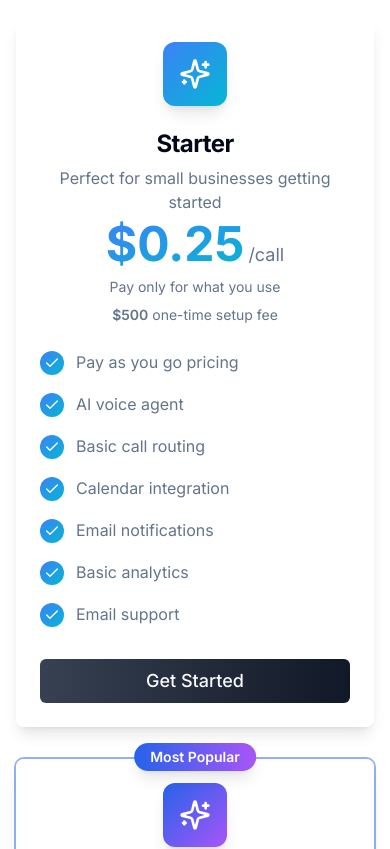
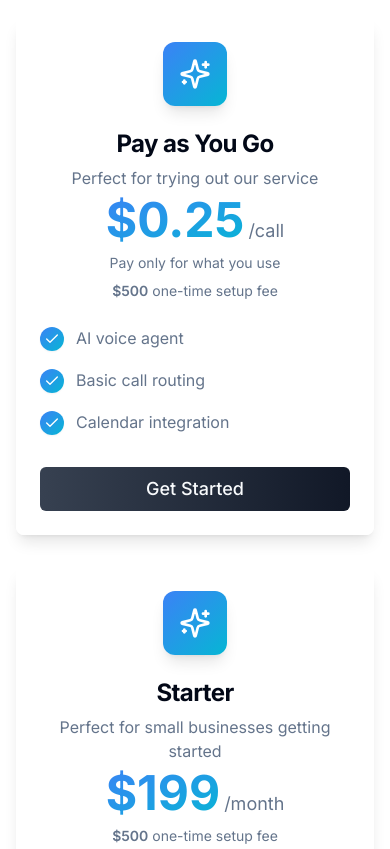
Before and after one commit to Subodh22/forsallycalls, a Next.js app: page / in a window 390 px wide. Shown: the part 8180-9029 px from the top of the page. Built offline with nearby package versions, Linux system fonts and the light colour scheme.

Commit message:
Add demo page route and update pricing with pay-as-you-go plan

```diff
--- /dev/null
+++ b/app/demo/page.tsx
@@ -0,0 +1,9 @@
+import { DemoForm } from "@/components/demo-form";
+
+export default function DemoPage() {
+  return (
+    <div className="pt-32 pb-20">
+      <DemoForm />
+    </div>
+  );
+}
--- a/components/cta.tsx
+++ b/components/cta.tsx
@@ -62,7 +62,7 @@ export function CTA() {
             </div>
             <div className="flex justify-center mb-6">
               <Button asChild size="lg" className="text-lg px-8 bg-gradient-to-r from-primary to-purple-500 hover:from-primary/90 hover:to-purple-500/90 shadow-lg hover:shadow-xl transition-all">
-                <Link href="#demo">Book a Demo</Link>
+                <Link href="/demo">Book a Demo</Link>
               </Button>
             </div>
             <div className="text-center">
--- a/components/hero.tsx
+++ b/components/hero.tsx
@@ -29,7 +29,7 @@ export function Hero() {
 
             <div className="flex flex-col gap-4">
               <Button asChild size="lg" className="text-lg px-10 py-6 bg-gradient-to-r from-primary to-purple-600 hover:from-primary/90 hover:to-purple-600/90 shadow-xl hover:shadow-2xl hover-lift group font-semibold w-fit">
-                <Link href="#demo" className="flex items-center gap-2">
+                <Link href="/demo" className="flex items-center gap-2">
                   Try it now
                   <ArrowRight className="w-5 h-5 group-hover:translate-x-1 transition-transform" />
                 </Link>
--- a/components/navigation.tsx
+++ b/components/navigation.tsx
@@ -54,7 +54,7 @@ export function Navigation() {
               })}
             </div>
             <Button asChild size="lg" className="bg-gradient-to-r from-primary to-purple-600 hover:from-primary/90 hover:to-purple-600/90 shadow-md hover:shadow-lg hover-lift font-semibold px-6">
-              <Link href="#demo">Book a Demo</Link>
+              <Link href="/demo">Book a Demo</Link>
             </Button>
           </div>
         </div>
--- a/components/pricing.tsx
+++ b/components/pricing.tsx
@@ -7,19 +7,34 @@ import { Check, Sparkles, Zap } from "lucide-react";
 
 const pricingPlans = [
   {
-    name: "Starter",
+    name: "Pay as You Go",
     price: "$0.25",
     period: "/call",
     payAsYouGo: true,
-    description: "Perfect for small businesses getting started",
+    description: "Perfect for trying out our service",
     features: [
-      "Pay as you go pricing",
+
       "AI voice agent",
       "Basic call routing",
       "Calendar integration",
-      "Email notifications",
+    ],
+    gradient: "from-blue-500 to-cyan-500",
+    popular: false,
+  },
+  {
+    name: "Starter",
+    price: "$199",
+    period: "/month",
+    description: "Perfect for small businesses getting started",
+    features: [
+      "400 calls/month",
+      "AI voice agent",
+      "Basic call routing",
+      "Calendar integration",
+      "CRM Integration",
+      "Custom Dashboard",
       "Basic analytics",
-      "Email support",
+
     ],
     gradient: "from-blue-500 to-cyan-500",
     popular: false,
@@ -83,7 +98,7 @@ export function Pricing() {
           </p>
         </div>
 
-        <div className="grid grid-cols-1 md:grid-cols-3 gap-8">
+        <div className="grid grid-cols-1 md:grid-cols-2 lg:grid-cols-4 gap-8">
           {pricingPlans.map((plan, index) => (
             <div
               key={index}
@@ -98,7 +113,7 @@ export function Pricing() {
                 </div>
               )}
               <Card
-                className={`border-0 bg-white/90 backdrop-blur-xl shadow-lg hover:shadow-2xl transition-all duration-500 hover-lift overflow-hidden relative group h-full ${
+                className={`border-0 bg-white/90 backdrop-blur-xl shadow-lg hover:shadow-2xl transition-all duration-500 hover-lift overflow-hidden relative group h-full flex flex-col ${
                   plan.popular ? 'ring-2 ring-primary/50' : ''
                 }`}
               >
@@ -137,8 +152,8 @@ export function Pricing() {
                   </div>
                 </CardHeader>
 
-                <CardContent className="relative z-10">
-                  <ul className="space-y-4 mb-8">
+                <CardContent className="relative z-10 flex-1 flex flex-col">
+                  <ul className="space-y-4 mb-8 flex-1">
                     {plan.features.map((feature, featureIndex) => (
                       <li key={featureIndex} className="flex items-start gap-3">
                         <div className="relative mt-0.5 flex-shrink-0">
@@ -156,13 +171,13 @@ export function Pricing() {
                   <Button
                     asChild
                     size="lg"
-                    className={`w-full text-lg ${
+                    className={`w-full text-lg mt-auto ${
                       plan.popular
                         ? 'bg-gradient-to-r from-primary to-purple-500 hover:from-primary/90 hover:to-purple-500/90 shadow-lg hover:shadow-xl'
                         : 'bg-gradient-to-r from-gray-700 to-gray-900 hover:from-gray-600 hover:to-gray-800'
                     } transition-all`}
                   >
-                    <Link href="/#demo">
+                    <Link href="/demo">
                       {plan.price === "Custom" ? "Contact Sales" : "Get Started"}
                     </Link>
                   </Button>
```
